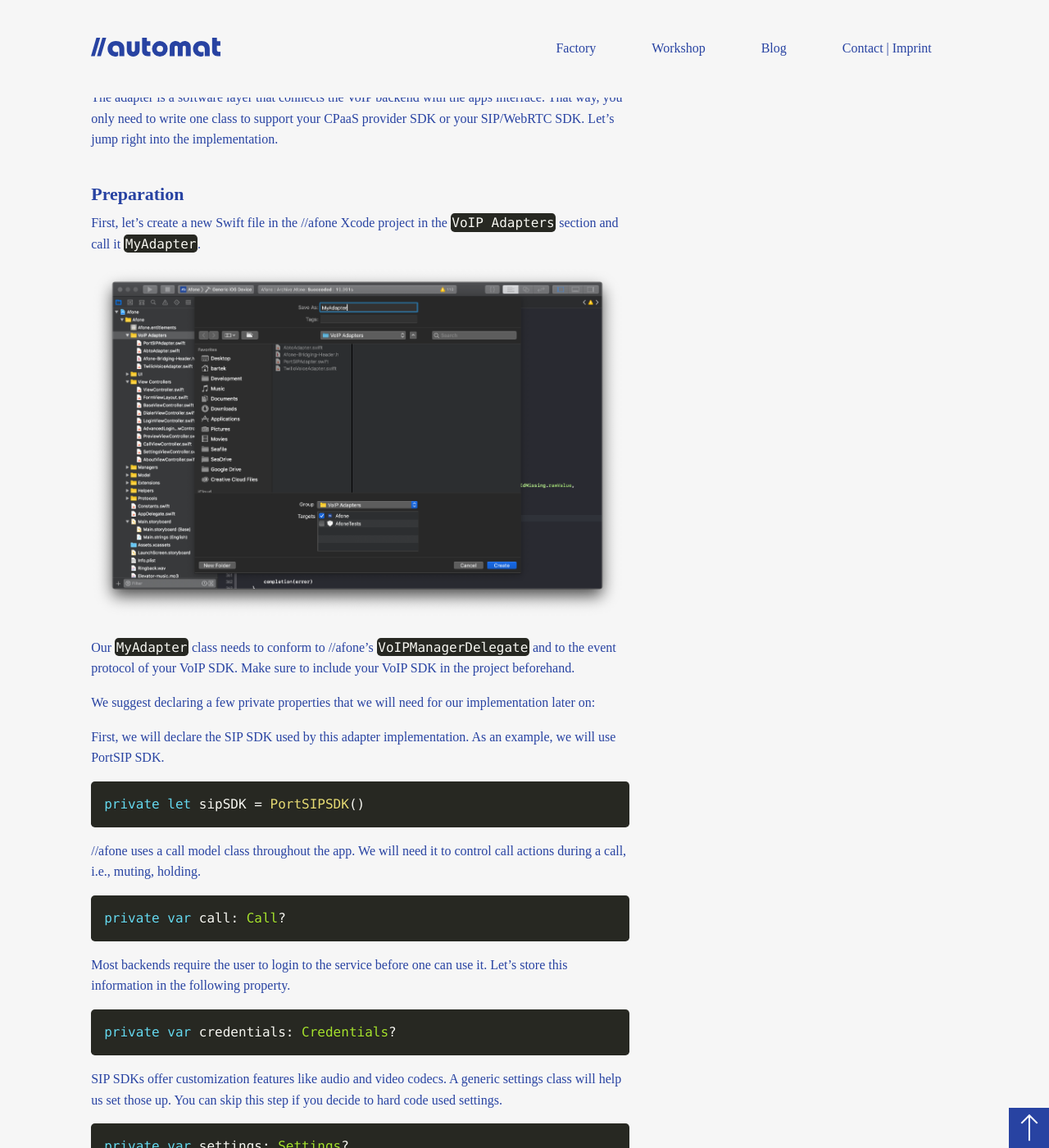
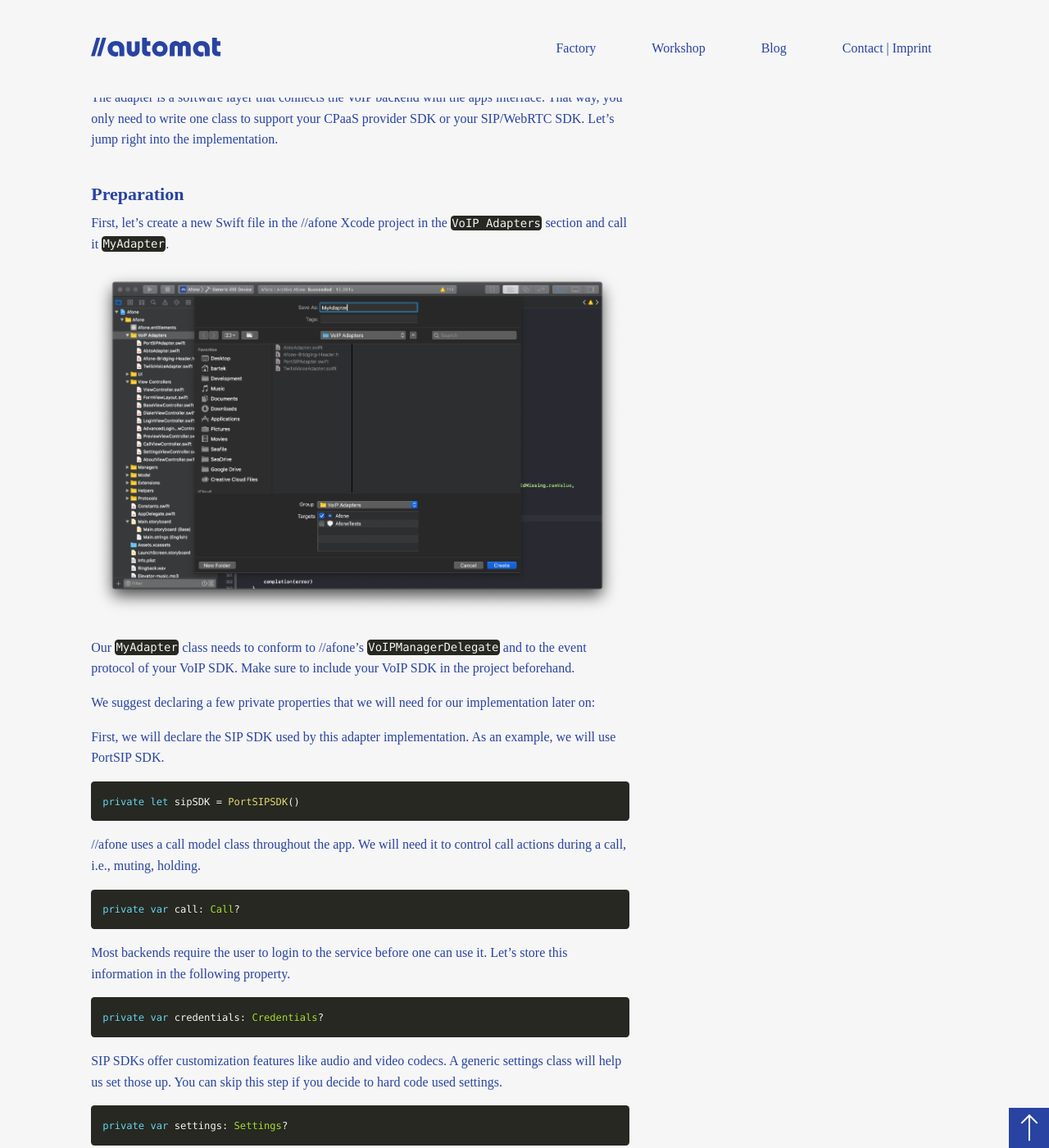
Before and after one commit to automat-berlin/automat-berlin.github.io, a Jekyll site: the page built from _posts/2019-08-26-automat-ios-howto-adapter.md, in a window 1280 px wide and 1400 px high, scrolled down 207 px. Shown: the whole window at 82% size. Built offline with Jekyll 4.4.1, drawn with Linux system fonts in a browser that asks for light colours; nearby versions of some CDN libraries; some web fonts are replaced.

Commit message:
Change font size

```diff
--- a/stylesheets/prism.css
+++ b/stylesheets/prism.css
@@ -12,7 +12,7 @@ pre[class*="language-"] {
 	background: none;
 	text-shadow: 0 1px rgba(0, 0, 0, 0.3);
 	font-family: Consolas, Monaco, 'Andale Mono', 'Ubuntu Mono', monospace;
-	font-size: 1em;
+	font-size: 0.87em;
 	text-align: left;
 	white-space: pre;
 	word-spacing: normal;
```
